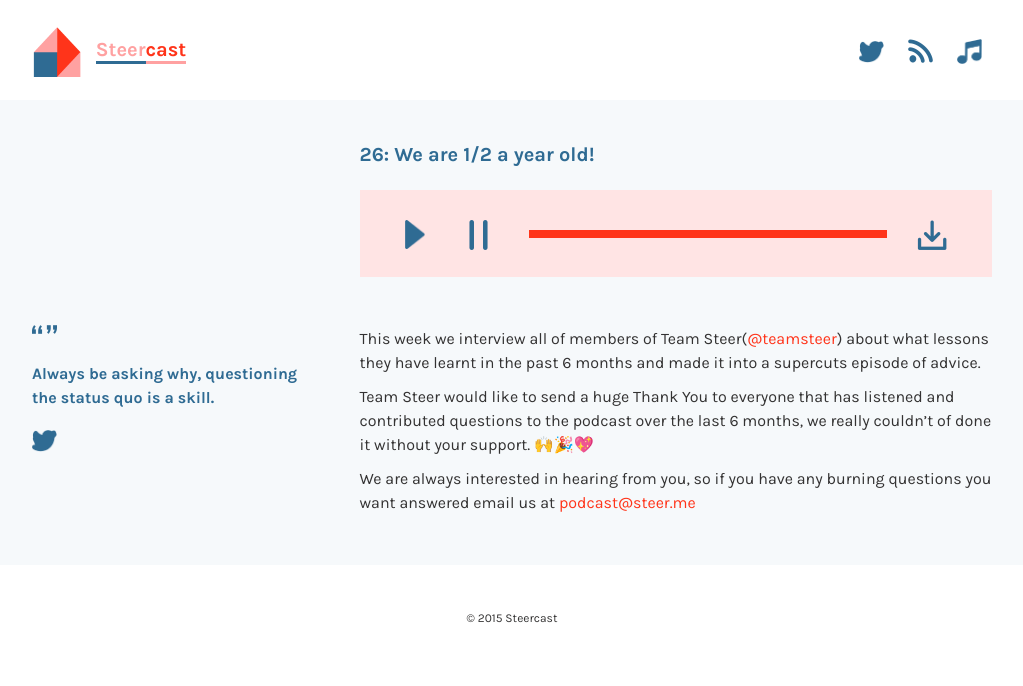
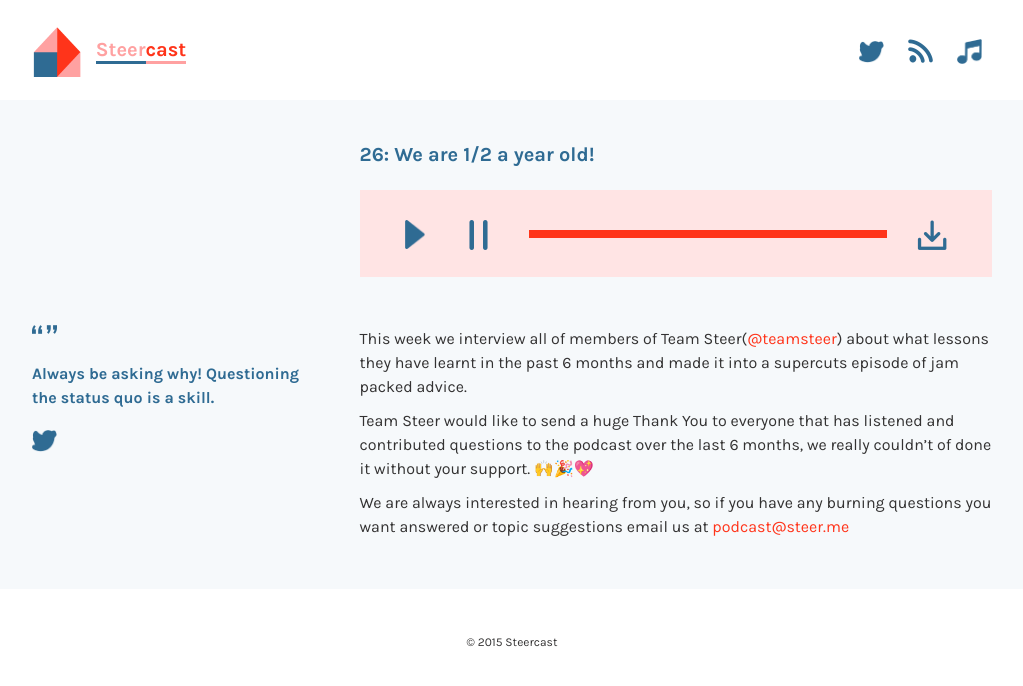
Before and after one commit to vivienney/podcast, a Jekyll site: the page built from _episodes/26.markdown, in a window 1280 px wide. Shown: the top 686 px of the page, without its empty margins (128-1151 px from the left). Built offline with Jekyll 4.4.1, drawn with Linux system fonts in a browser that asks for light colours.

Commit message:
Update show notes

```diff
--- a/_episodes/26.markdown
+++ b/_episodes/26.markdown
@@ -3,18 +3,18 @@ layout: post
 title: "26"
 long_title: "26: We are 1/2 a year old!"
 date: 2015-06-29 10:00:00
-quote: "Always be asking why, questioning the status quo is a skill."
+quote: "Always be asking why! Questioning the status quo is a skill."
 audio_link: "http://steer-podcast.s3-eu-west-1.amazonaws.com/26.mp3"
 # Details for RSS Feed
 duration: "27:09" # duration in minutes:seconds
 length: 26065106   # size in bytes
-summary: "This week we interview all of Team Steer about what lessons they have learnt in the past 6 months, ranging from lifestyle advice to knowing it's not naked JavaScript."
+summary: "This week we interview all of Team Steer about what lessons they have learn't in the past 6 months, ranging from lifestyle advice to knowing it's not naked JavaScript."
 
 # The main content cant be more than 4,000 characters
 ---
 
-This week we interview all of members of Team Steer([@teamsteer](http://twitter.com/teamsteer)) about what lessons they have learnt in the past 6 months and made it into a supercuts episode of advice.
+This week we interview all of members of Team Steer([@teamsteer](http://twitter.com/teamsteer)) about what lessons they have learnt in the past 6 months and made it into a supercuts episode of jam packed advice.
 
 Team Steer would like to send a huge Thank You to everyone that has listened and contributed questions to the podcast over the last 6 months, we really couldn't of done it without your support. 🙌🎉💖
 
-We are always interested in hearing from you, so if you have any burning questions you want answered email us at [podcast@steer.me](mailto:podcast@steer.me)
+We are always interested in hearing from you, so if you have any burning questions you want answered or topic suggestions email us at [podcast@steer.me](mailto:podcast@steer.me)
```
